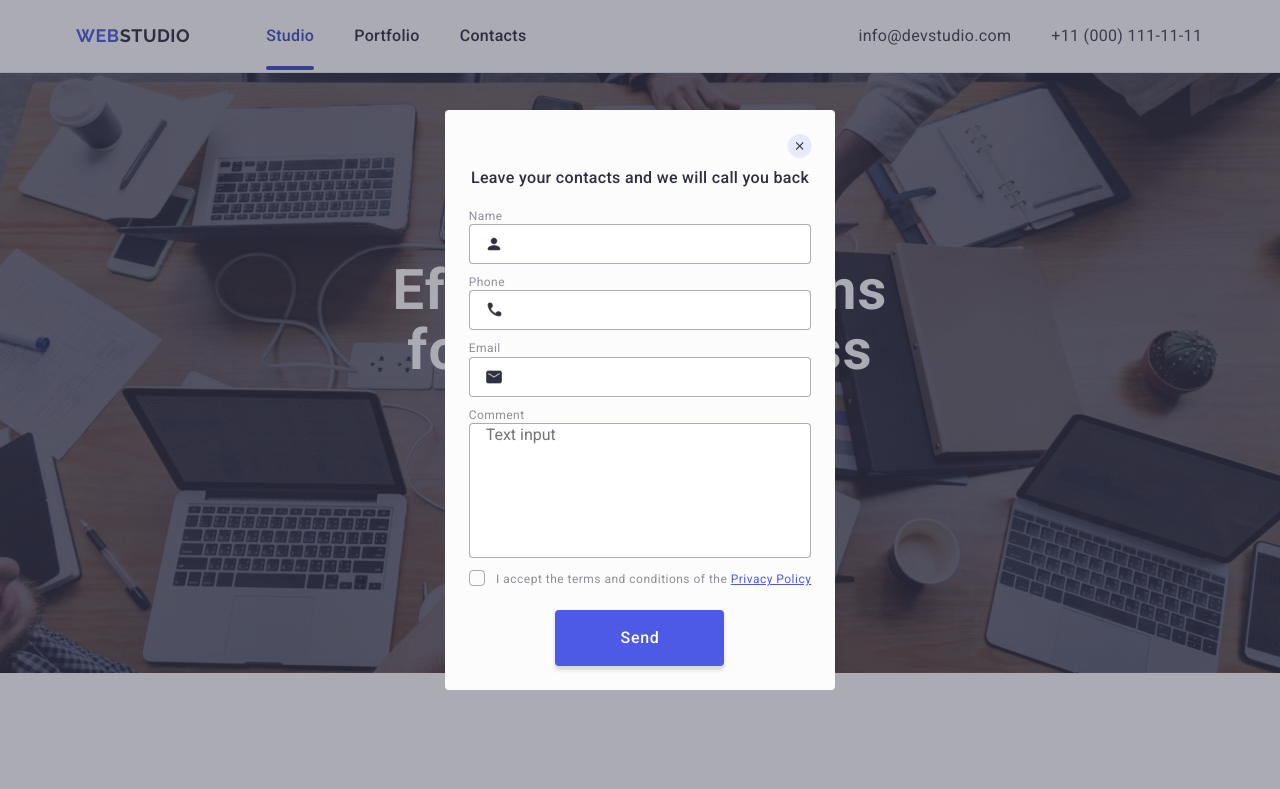
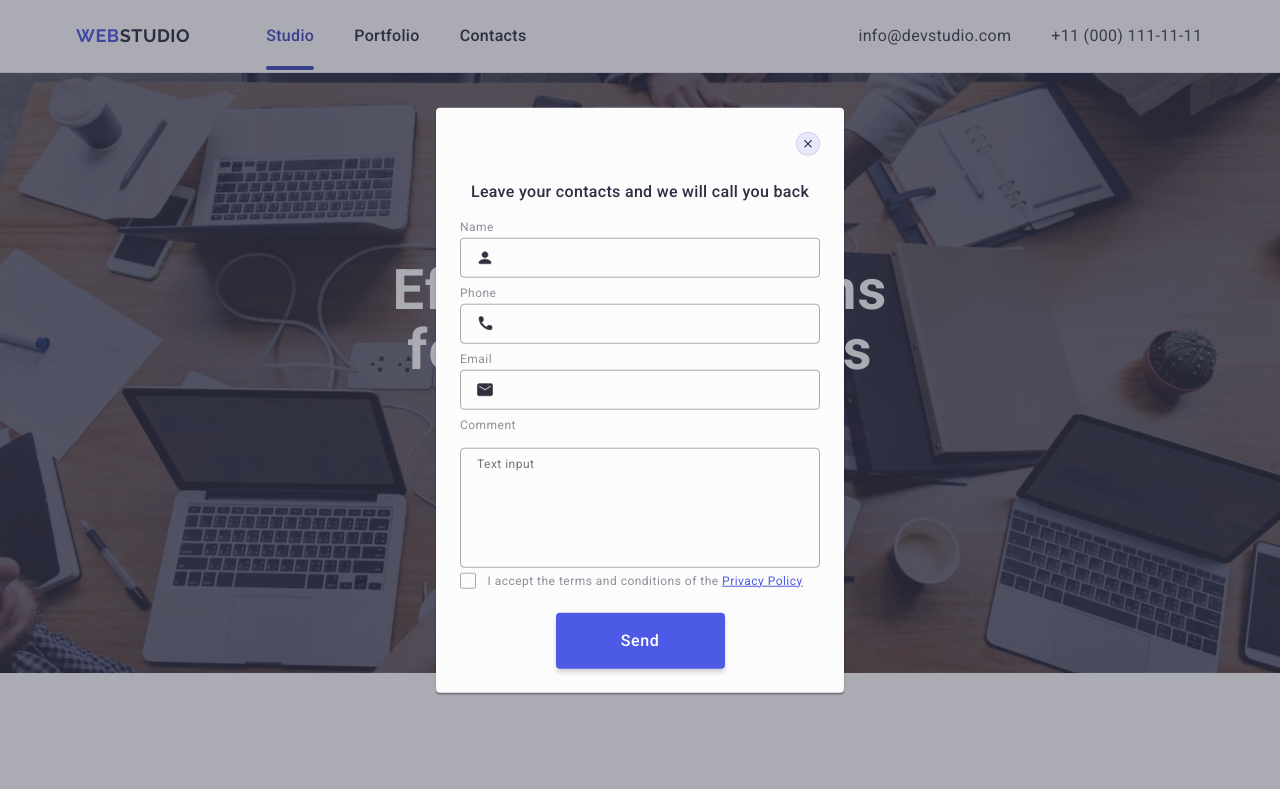
Before and after one commit to Kateryna-O/goit-markup-hw-05, a plain HTML site: page index.html in a window 1280 px wide. Shown: the top 789 px of the page. Drawn offline with nearby package versions, Linux system fonts and the light colour scheme.

Commit message:
fix modal windows

```diff
--- a/css/style.css
+++ b/css/style.css
@@ -579,10 +579,8 @@ main {
   background-color: rgba(46, 47, 66, 0.4);
   width: 100%;
   height: 100%;
-  display: flex;
-  justify-content: center;
-  align-items: center;
-
+  transition: opacity 250ms cubic-bezier(0.4, 0, 0.2, 1),
+    visibility 250ms cubic-bezier(0.4, 0, 0.2, 1);
   opacity: 0;
   visibility: hidden;
   pointer-events: none;
@@ -593,31 +591,46 @@ main {
   pointer-events: inherit;
 }
 .modal {
-  max-width: 408px;
+  position: absolute;
+  top: 50%;
+  left: 50%;
+  width: 408px;
+  min-height: 584px;
   border-radius: 4px;
   background: #fcfcfc;
-  padding: 24px 24px;
+  padding: 72px 24px 24px 24px;
+  transform: translate(-50%, -50%) scale(1);
+  box-shadow: 0px 1px 1px rgba(0, 0, 0, 0.14), 0px 1px 3px rgba(0, 0, 0, 0.12),
+    0px 2px 1px rgba(0, 0, 0, 0.2);
+  transition: transform 250ms cubic-bezier(0.4, 0, 0.2, 1);
 }
 .modal-btn {
-  display: inline-flex;
+  display: flex;
   justify-content: center;
   align-items: center;
   width: 24px;
   height: 24px;
   border-radius: 50%;
   background-color: #e7e9fc;
-  border: 1px rgba(0, 0, 0, 0.1);
-  position: sticky;
-  left: 910px;
-  margin-bottom: 8px;
-  transition: background-color 250ms cubic-bezier(0.4, 0, 0.2, 1);
+  border: 1px solid rgba(0, 0, 0, 0.1);
+  position: absolute;
+  top: 24px;
+  right: 24px;
+  cursor: pointer;
+  padding: 0;
+  transition: background-color 250ms cubic-bezier(0.4, 0, 0.2, 1),
+    border 250ms cubic-bezier(0.4, 0, 0.2, 1);
 }
 .modal-btn:hover,
 .modal-btn:focus {
   background-color: #404bbf;
+  border: none;
+  fill: #ffffff;
 }
+
 .modal-btn-icon {
   fill: #2e2f42;
+  transition: fill 250ms cubic-bezier(0.4, 0, 0.2, 1);
 }
 .modal-title {
   color: #2e2f42;
@@ -631,16 +644,19 @@ main {
 }
 .modal-form {
 }
+.form-wraper {
+  margin-bottom: 8px;
+}
 .form-label {
   color: #8e8f99;
   font-size: 12px;
-  line-height: 1.16; /* 116.667% */
+  line-height: 1.17; /* 116.667% */
   letter-spacing: 0.04em;
   margin-bottom: 4px;
+  display: block;
 }
 .form-field {
   position: relative;
-  margin-bottom: 8px;
 }
 .form-input {
   width: 100%;
@@ -649,6 +665,7 @@ main {
   border-radius: 4px;
   border: 1px solid rgba(46, 47, 66, 0.4);
 
+  background-color: transparent;
   outline: transparent;
   transition: border-color 250ms cubic-bezier(0.4, 0, 0.2, 1);
 }
@@ -663,16 +680,26 @@ main {
   left: 16px;
   transform: translateY(-50%);
   stroke: #404040;
+  transition: fill 250ms cubic-bezier(0.4, 0, 0.2, 1);
 }
 .form-input:hover + .form-icon,
 .form-input:focus + .form-icon {
   fill: #4d5ae5;
 }
+.form-wraper-com {
+  margin-bottom: 16px;
+}
 .form-comment {
   width: 100%;
-  padding-left: 16px;
+  height: 120px;
+  padding: 8px 16px;
+  font-size: 12px;
+  line-height: 1.17;
+  letter-spacing: 0.04em;
+  color: rgba(46, 47, 66, 0.4);
   border-radius: 4px;
   border: 1px solid rgba(46, 47, 66, 0.4);
+  background-color: transparent;
   outline: transparent;
   transition: border-color 250ms cubic-bezier(0.4, 0, 0.2, 1);
   outline: transparent;
@@ -694,8 +721,9 @@ main {
   font-weight: 500;
   line-height: 1.5;
   letter-spacing: 0.04em;
-  background: #4d5ae5;
+  background-color: #4d5ae5;
   padding: 16px 32px;
+  font-family: "Roboto", sans-serif;
   border: none;
   border-radius: 4px;
   min-width: 169px;
@@ -710,13 +738,16 @@ main {
 }
 
 /* Custom checkbox */
+.div-agreement {
+  margin-bottom: 24px;
+}
 .form-agreement {
   display: block;
   margin-bottom: 24px;
 
   /* Small Text */
   font-size: 12px;
-  line-height: 1.16px; /* 116.667% */
+  line-height: 1.17px; /* 116.667% */
   letter-spacing: 0.04em;
   color: #8e8f99;
 
@@ -731,16 +762,22 @@ main {
   width: 16px;
   height: 16px;
 
-  border-radius: 4px;
+  border-radius: 2px;
   border: 1px solid rgba(46, 47, 66, 0.4);
-  transition: background-color 250ms cubic-bezier(0.4, 0, 0.2, 1);
+  transition: background-color 250ms cubic-bezier(0.4, 0, 0.2, 1),
+    border 250ms cubic-bezier(0.4, 0, 0.2, 1),
+    fill 250ms cubic-bezier(0.4, 0, 0.2, 1);
   cursor: pointer;
   margin-right: 8px;
+  fill: transparent;
 }
 .checkbox:checked + .form-agreement-checkbox {
   background-color: #404bbf;
   border-color: transparent;
+  border: none;
+  fill: #f4f4fd;
 }
+
 .checkbox:checked + .form-agreement-checkbox > .form-agreement-icon {
   opacity: 1;
   transition: opacity 250ms cubic-bezier(0.4, 0, 0.2, 1);
--- a/index.html
+++ b/index.html
@@ -496,18 +496,20 @@
               <use href="./images/icons.svg#icon-close"></use>
             </svg>
           </button>
+          <div>
             <p class="modal-title">
               Leave your contacts and we will call you back
             </p>
+          </div>
           <form class="modal-form" name="modal">
             <div class="form-wraper">
-              <label class="form-label" for="name">Name</label>
+              <label class="form-label" for="user-name">Name</label>
               <div class="form-field">
                 <input
                   class="form-input"
                   type="text"
                   name="mod-form"
-                  id="name"
+                  id="user-name"
                 />
                 <svg class="form-icon" width="18" height="24">
                   <use href="./images/icons.svg#icon-person"></use>
@@ -515,55 +517,60 @@
               </div>
             </div>
             <div class="form-wraper">
-              <label class="form-label" for="tel">Phone</label>
+              <label class="form-label" for="user-tel">Phone</label>
               <div class="form-field">
-                <input class="form-input" type="tel" name="mod-form" id="tel" />
+                <input
+                  class="form-input"
+                  type="tel"
+                  name="mod-form"
+                  id="user-tel"
+                />
                 <svg class="form-icon" width="18" height="24">
                   <use href="./images/icons.svg#icon-phone"></use>
                 </svg>
               </div>
             </div>
             <div class="form-wraper">
-              <label class="form-label" for="email">Email</label>
+              <label class="form-label" for="user-email">Email</label>
               <div class="form-field">
                 <input
                   class="form-input"
                   type="email"
                   name="mod-form"
-                  id="email"
+                  id="user-email"
                 />
                 <svg class="form-icon" width="18" height="24">
                   <use href="./images/icons.svg#icon-email"></use>
                 </svg>
               </div>
             </div>
-            <div class="form-wraper">
-              <label class="form-label" for="comment">Comment</label>
+            <div class="form-wraper-com">
+              <label class="form-label" for="user-comment">Comment</label>
             </div>
-            <div class="form-field">
             <textarea
               class="form-comment"
-                rows="7"
-                id="comment"
+              id="user-comment"
               name="mod-form"
               placeholder="Text input"
             ></textarea>
-            </div>
-            <label class="form-agreement">
+            <div class="div-agreement">
               <input
                 class="checkbox visually-hidden"
                 type="checkbox"
-                name="user-agreemen"
-                value="false"
+                name="user-privacy"
+                id="user-privacy"
+                value="true"
               />
+              <label class="form-agreement" for="user-privacy">
                 <span class="form-agreement-checkbox">
-                <svg class="form-agreement-icon" width="10" height="10">
+                  <svg class="form-agreement-icon" width="10" height="8">
                     <use href="./images/icons.svg#icon-Vector"></use>
                   </svg>
                 </span>
                 I accept the terms and conditions of the
                 <a class="form-agreement-link" href="">Privacy Policy</a>
               </label>
+            </div>
             <button class="submit-btn" type="submit">Send</button>
           </form>
         </div>
```
Lines whose indentation alone changed are shown as unchanged.
